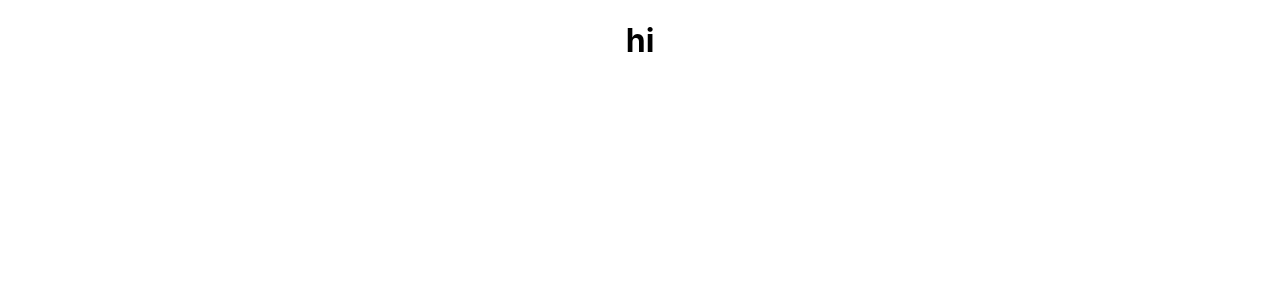
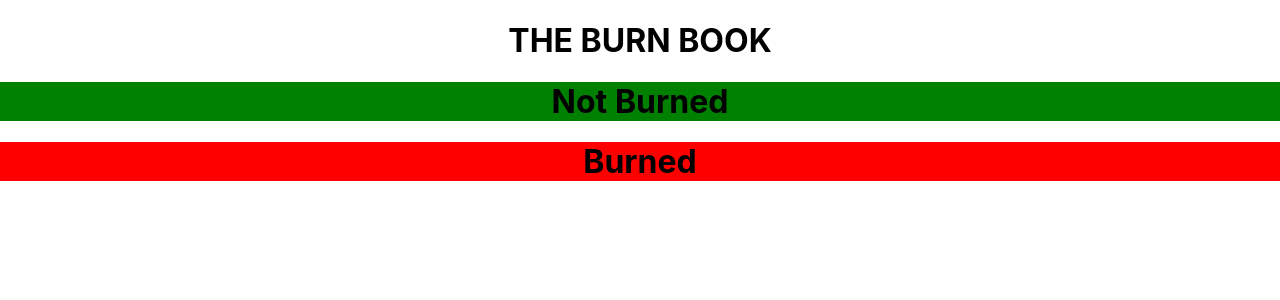
Before and after one commit to emilykim13/mini-react-project, a React (Create React App) app in the folder mean-girls/: page / in a window 1280 px wide. Shown: the top 300 px of the page. Built offline with nearby package versions, Linux system fonts and the light colour scheme; data requests are answered from the project's data file.

Commit message:
header done

```diff
--- a/mean-girls/db.json
+++ b/mean-girls/db.json
@@ -4,49 +4,57 @@
         "id": 1,
         "name": "Cady Heron",
         "image": "https://static.wikia.nocookie.net/meangirls/images/d/de/Cady_smiling.jpg/revision/latest/scale-to-width-down/1000?cb=20160126055120",
-        "quote": "'I'm new. I just moved here from Africa.'"
+        "quote": "'I'm new. I just moved here from Africa.'",
+        "burned": true
       },
       {
         "id": 2,
         "name": "Regina George",
         "image": "http://www.pngmart.com/files/6/Buzz-Lightyear-PNG-Transparent-Picture.png",
-        "quote": "'You can take that fake apology, and shove it right up your hairy- [gets hit by a bus]'"
+        "quote": "'You can take that fake apology, and shove it right up your hairy- [gets hit by a bus]'",
+        "burned": false
       },
       {
         "id": 3,
         "name": "Gretchen Wieners",
         "image": "https://media.giphy.com/media/7wZDqH0oqlm92/giphy.gif",
-        "quote": "'Oh my god, Karen, you can't just ask people why they're white!'"
+        "quote": "'Oh my god, Karen, you can't just ask people why they're white!'",
+        "burned": false
       },
       {
         "id": 4,
         "name": "Janis Ian",
         "image": "https://static.wikia.nocookie.net/meangirls/images/5/54/Janis_Ian.JPG/revision/latest/scale-to-width-down/298?cb=20130403104124",
-        "quote": "'You smell like a baby prostitute.'"
+        "quote": "'You smell like a baby prostitute.'",
+        "burned": true
       },
       {
         "id": 5,
         "name": "Karen Smith",
         "image": "https://static.wikia.nocookie.net/meangirls/images/c/c2/Karen-Smith-karen-smith-5596613-398-600.jpg/revision/latest/scale-to-width-down/398?cb=20160210155137",
-        "quote": "'My breasts can always tell when it's going to rain.'"
+        "quote": "'My breasts can always tell when it's going to rain.'",
+        "burned": true
       },
       {
         "id": 6,
         "name": "Damian",
         "image": "https://static.wikia.nocookie.net/meangirls/images/8/89/Damien.jpg/revision/latest/scale-to-width-down/500?cb=20130403104017",
-        "quote": "'She doesn't even go here!'"
+        "quote": "'She doesn't even go here!'",
+        "burned": false
       },
       {
         "id": 7,
         "name": "Aaron Samuels",
         "image": "https://static.wikia.nocookie.net/meangirls/images/c/cc/Aaron_sameuls.gif/revision/latest/scale-to-width-down/320?cb=20130323184745",
-        "quote": "'Stupid girls make up rumors because they're bored with their own lives.'"
+        "quote": "'Stupid girls make up rumors because they're bored with their own lives.'",
+        "burned": false
       },
       {
         "id": 8,
         "name": "Ron Duvall",
         "image": "https://static.wikia.nocookie.net/meangirls/images/7/7f/Duvall.png/revision/latest/scale-to-width-down/786?cb=20140504172656",
-        "quote": "'Miss Smith, why would Regina refer to herself as a...'fugly slut?''"
+        "quote": "'Miss Smith, why would Regina refer to herself as a...'fugly slut?''",
+        "burned": true
       }
     ]
   }
--- a/mean-girls/src/App.js
+++ b/mean-girls/src/App.js
@@ -25,10 +25,21 @@ class App extends React.Component {
   render() {
     return (
       <div className="App">
-        <h1>hi</h1>
-        {/* <CharacterHeader />
-        <CharacterForm />
-        <Section /> */}
+        {/* <h1>hi</h1> */}
+        <CharacterHeader />
+        {/* <CharacterForm /> */}
+        <Section
+          name="Not Burned"
+          charactersArr={this.state.characters.filter(
+            (character) => character.burned === false
+          )}
+        />
+        <Section
+          name="Burned"
+          charactersArr={this.state.characters.filter(
+            (character) => character.burned === true
+          )}
+        />
       </div>
     // either in the burn book or not
     )
--- a/mean-girls/src/CharacterHeader.js
+++ b/mean-girls/src/CharacterHeader.js
@@ -0,0 +1,11 @@
+import React from 'react'
+
+class CharacterHeader extends React.Component {
+    render(){
+        return(
+            <h1>THE BURN BOOK</h1>
+        )
+    }
+}
+
+export default CharacterHeader
--- a/mean-girls/src/Section.js
+++ b/mean-girls/src/Section.js
@@ -0,0 +1,22 @@
+import React from 'react'
+import CharacterCard from "./CharacterCard"
+
+const Section = (props) => {
+    let backgroundStyle = () => {
+        if(props.name == "Not Burned"){
+            return {backgroundColor: 'green'}
+        }else{
+            return {backgroundColor: 'red'}
+        }
+    }
+
+
+    return (
+        <div style={backgroundStyle()}>
+            <h1>{props.name}</h1>
+            {console.log("props in Section.js", props)}
+        </div>
+    )
+}
+
+export default Section
```
